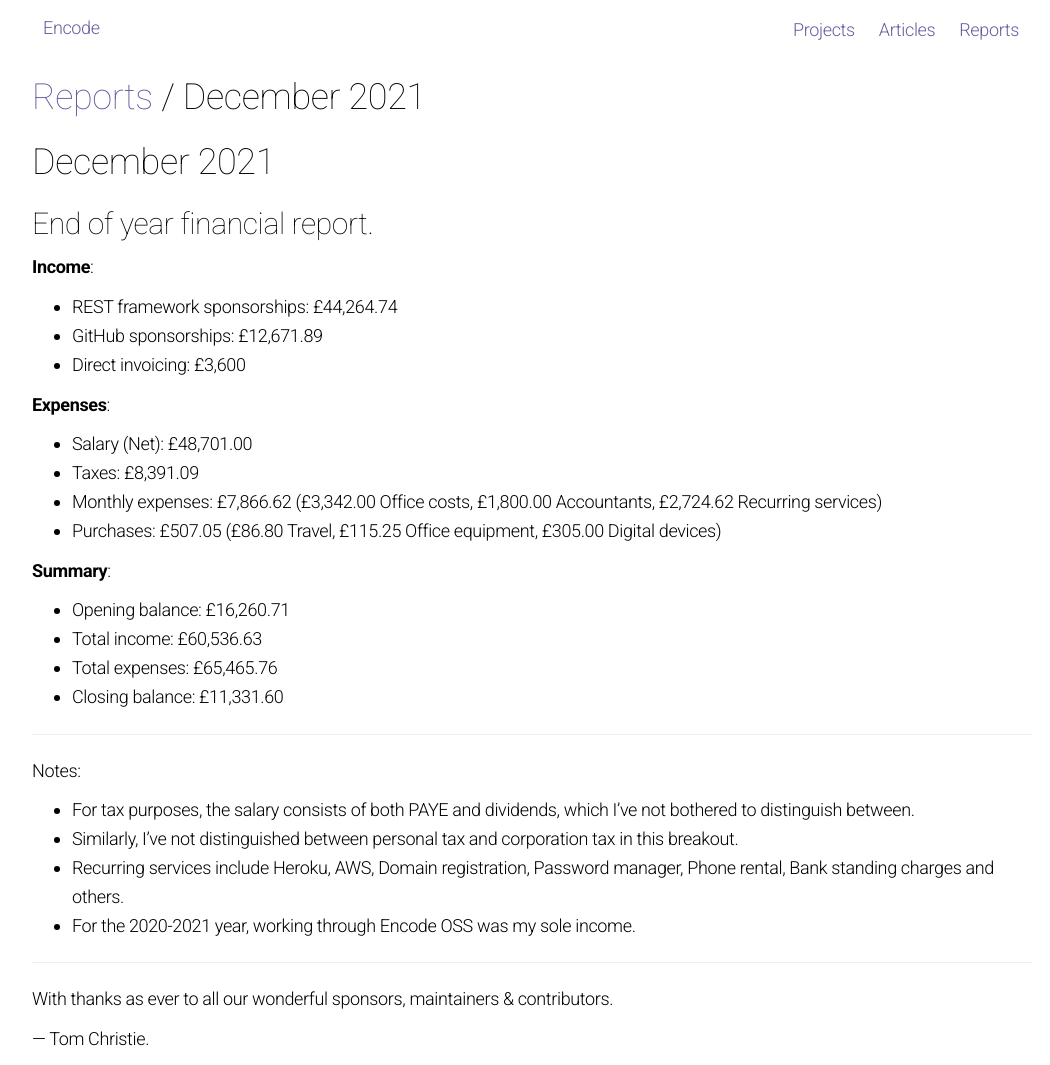
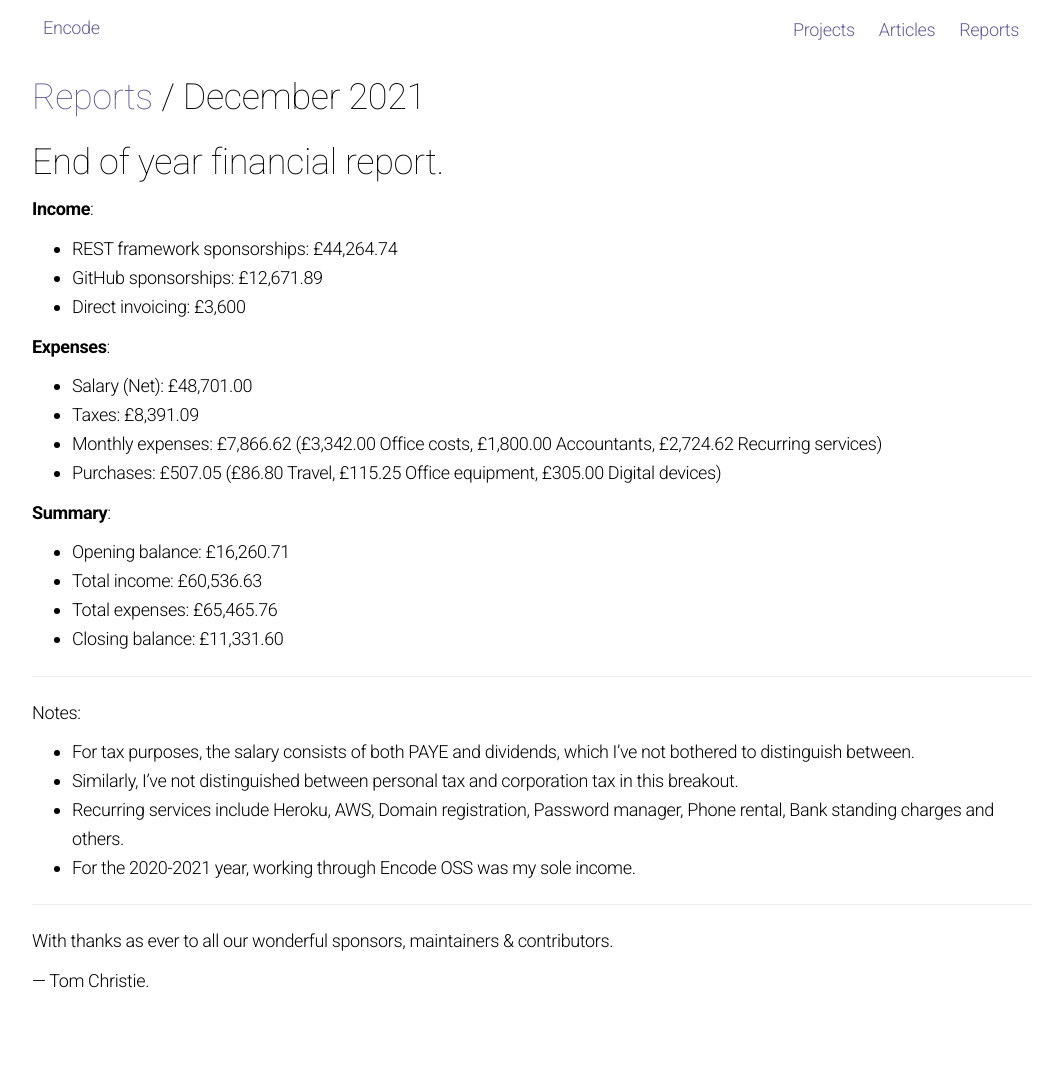
Before and after one commit to encode/encode.github.io, a Jekyll site: the page built from reports/december-2021.md, in a window 1280 px wide. Shown: the whole page, without its empty margins (108-1158 px from the left). Built offline with Jekyll 4.4.1, drawn with Linux system fonts in a browser that asks for light colours; after the commit the page ends 1007 px from its top, so only the background shows below that.

Commit message:
Tweak Dec 2021 report heaer

```diff
--- a/reports/december-2021.md
+++ b/reports/december-2021.md
@@ -3,9 +3,7 @@ layout: reports
 title: "December 2021"
 ---
 
-# December 2021
-
-## End of year financial report.
+# End of year financial report.
 
 **Income**:
 
```
